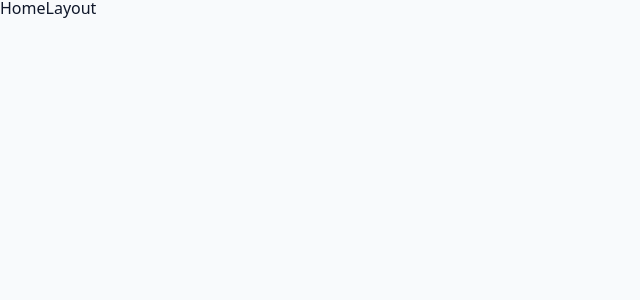
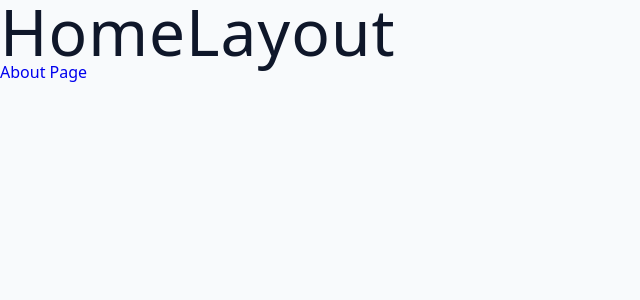
Before and after one commit to sun-n-y/foodRecipes-, a React (Vite) app: page / in a window 1280 px wide. Shown: the top 300 px of the page, without its empty margins (0-640 px from the left). Built offline with nearby package versions, Linux system fonts and the light colour scheme.

Commit message:
add link component

```diff
--- a/src/pages/About.jsx
+++ b/src/pages/About.jsx
@@ -1,4 +1,11 @@
+import { Link } from 'react-router-dom';
+
 const About = () => {
-  return <div>About</div>;
+  return (
+    <div>
+      <h1>About Page</h1>
+      <Link to="/">Home Page</Link>
+    </div>
+  );
 };
 export default About;
--- a/src/pages/HomeLayout.jsx
+++ b/src/pages/HomeLayout.jsx
@@ -1,4 +1,11 @@
+import { Link } from 'react-router-dom';
+
 const HomeLayout = () => {
-  return <div>HomeLayout</div>;
+  return (
+    <div>
+      <h1>HomeLayout</h1>
+      <Link to="/about">About Page</Link>
+    </div>
+  );
 };
 export default HomeLayout;
```
Also changed, not shown: 1 other file (tests, documents, lock files or other folders).
